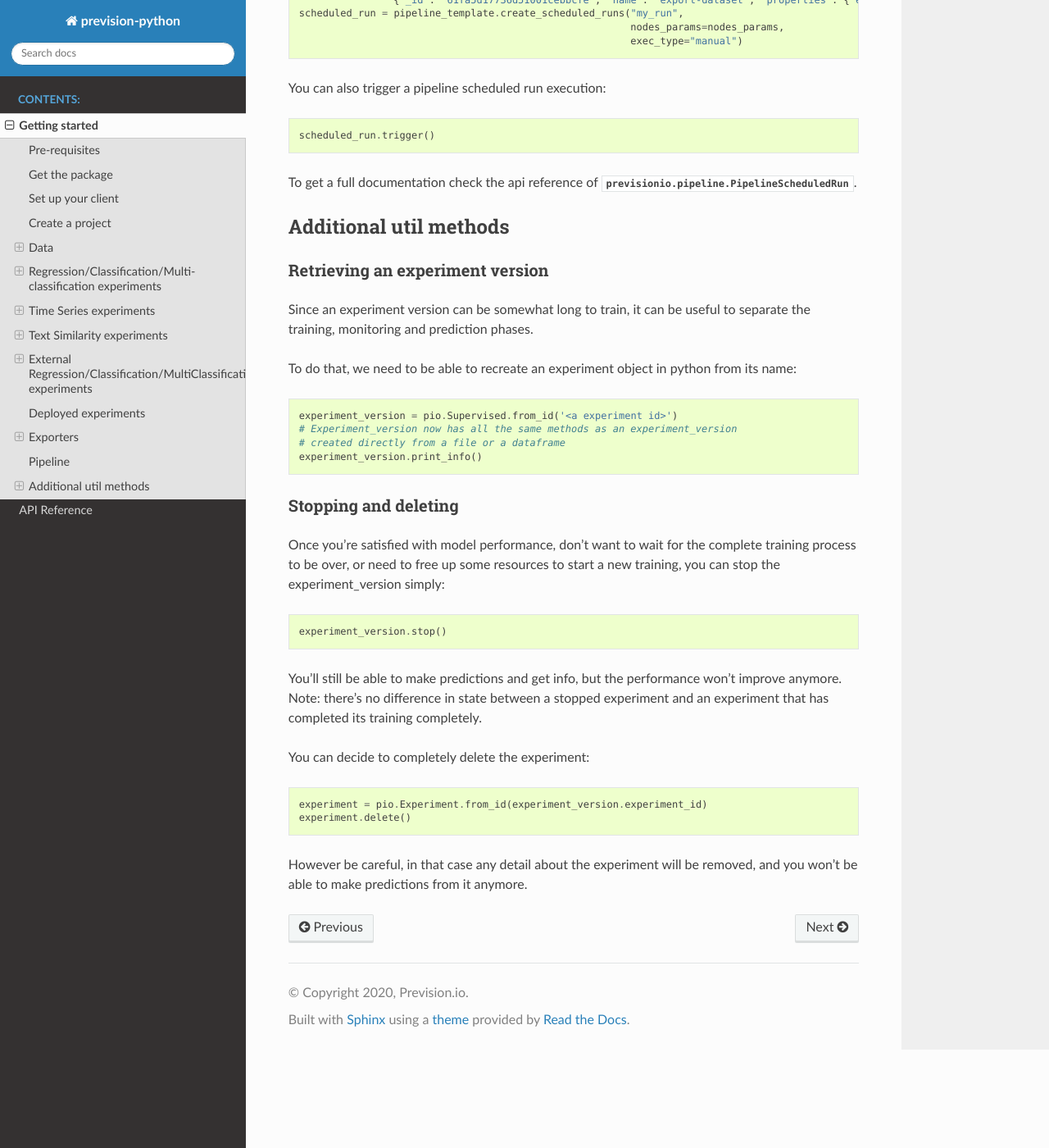
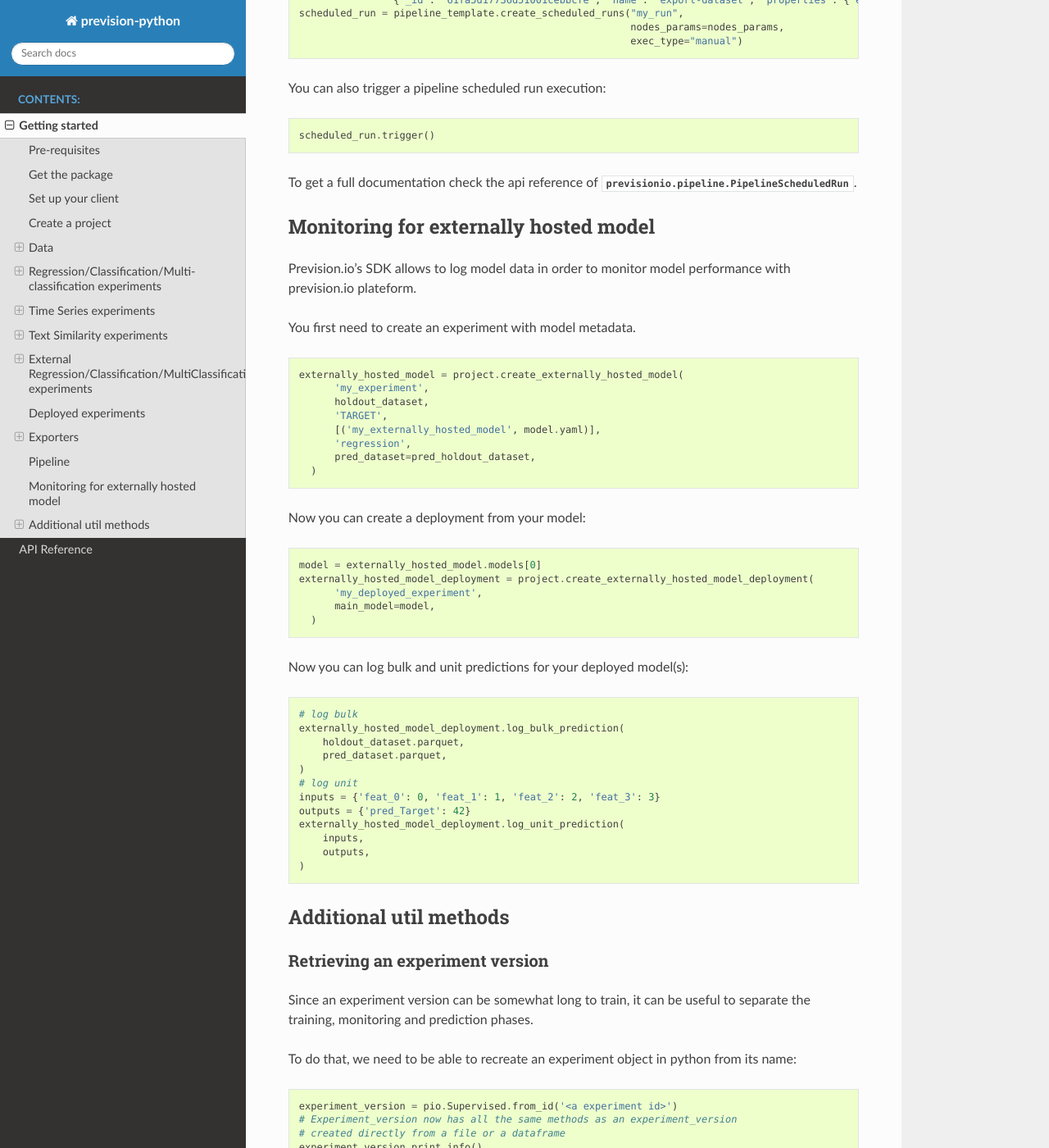
Before and after one commit to previsionio/prevision-python, a Sphinx documentation site: the page built from docs/source/getting_started.rst, in a window 1280 px wide and 1400 px high, scrolled down 13605 px. Shown: the whole window at 82% size. Built offline with Sphinx 7.4.7 and the Read the Docs theme 2.0.0, drawn with Linux system fonts in a browser that asks for light colours; formulas are drawn with MathJax 3.

Commit message:
doc: ad externally hosted model monitoring doc

```diff
--- a/docs/source/getting_started.rst
+++ b/docs/source/getting_started.rst
@@ -678,6 +678,50 @@ You can also trigger a pipeline scheduled run execution:
 
 To get a full documentation check the api reference of :class:`.previsionio.pipeline.PipelineScheduledRun`.
 
+Monitoring for externally hosted model
+======================================
+Prevision.io’s SDK allows to log model data in order to monitor model performance with prevision.io plateform.
+
+You first need to create an experiment with model metadata.
+
+.. code-block:: python
+
+  externally_hosted_model = project.create_externally_hosted_model(
+        'my_experiment',
+        holdout_dataset,
+        'TARGET',
+        [('my_externally_hosted_model', model.yaml)],
+        'regression',
+        pred_dataset=pred_holdout_dataset,
+    )
+
+Now you can create a deployment from your model:
+
+.. code-block:: python
+
+  model = externally_hosted_model.models[0]
+  externally_hosted_model_deployment = project.create_externally_hosted_model_deployment(
+        'my_deployed_experiment',
+        main_model=model,
+    )
+
+Now you can log bulk and unit predictions for your deployed model(s):
+
+.. code-block:: python
+
+  # log bulk
+  externally_hosted_model_deployment.log_bulk_prediction(
+      holdout_dataset.parquet,
+      pred_dataset.parquet,
+  )
+  # log unit
+  inputs = {'feat_0': 0, 'feat_1': 1, 'feat_2': 2, 'feat_3': 3}
+  outputs = {'pred_Target': 42}
+  externally_hosted_model_deployment.log_unit_prediction(
+      inputs,
+      outputs,
+  )
+
 Additional util methods
 =======================
 
```
